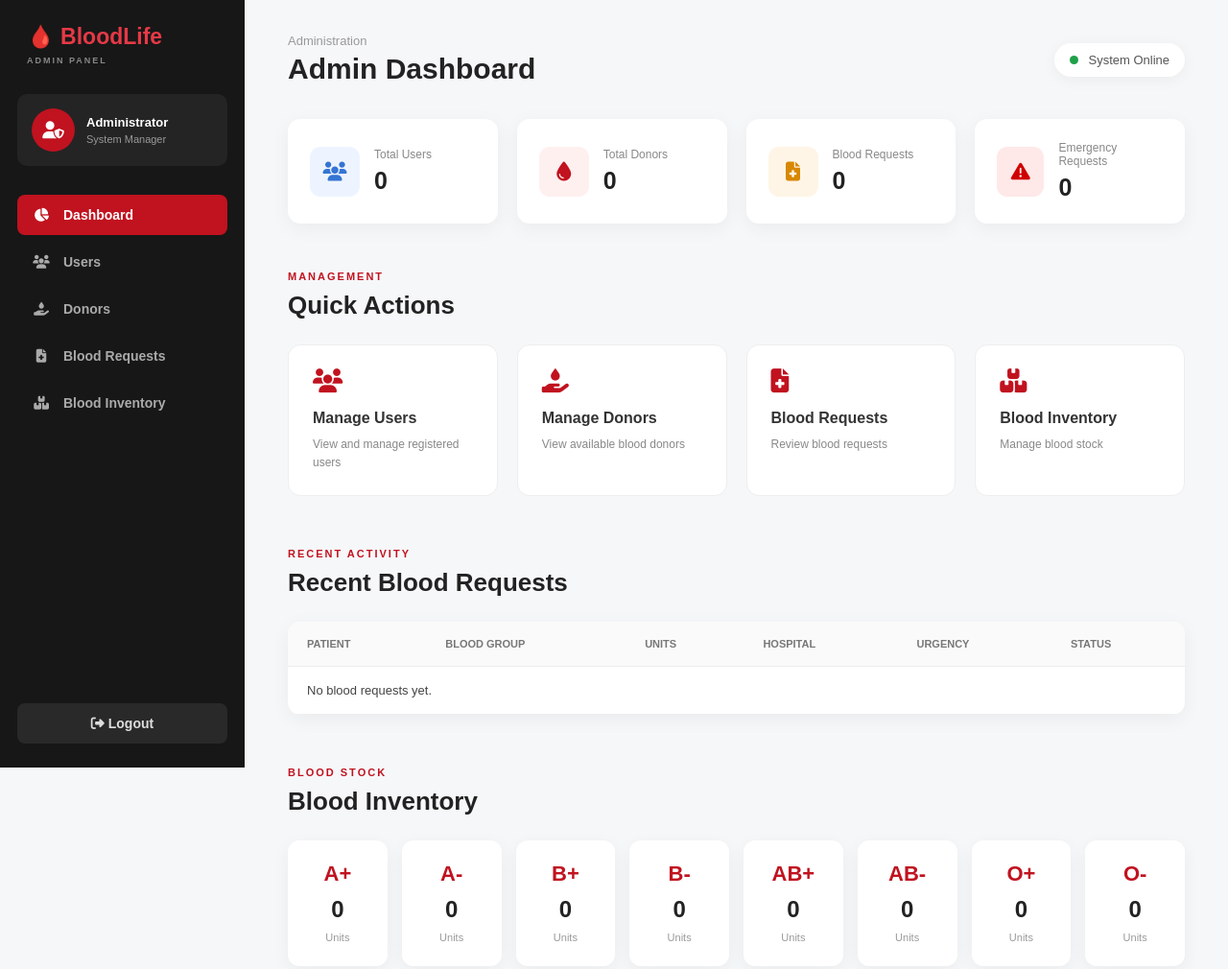
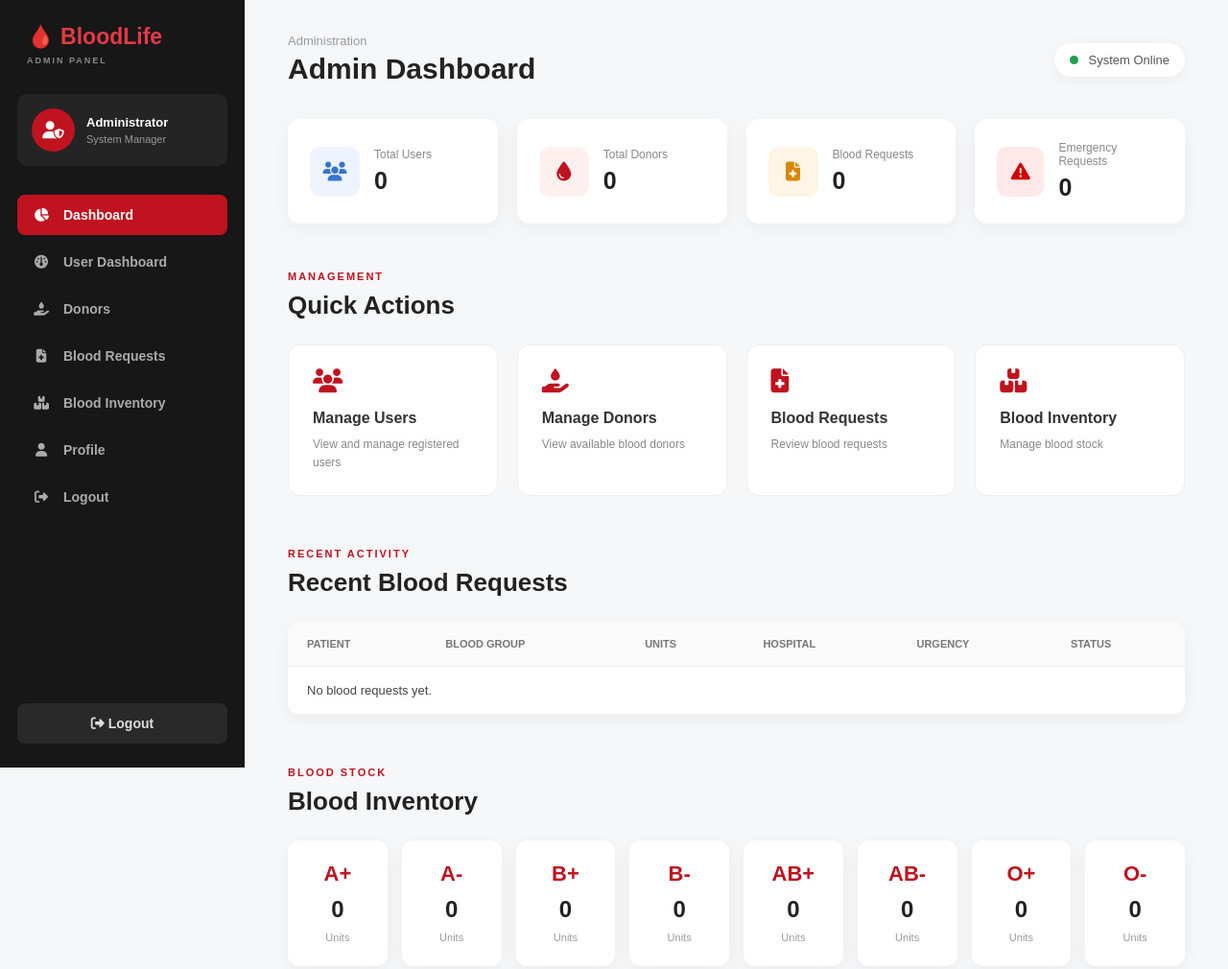
Before and after one commit to biseshghimire243-cyber/Blooddonation, a plain HTML site: page BloodDonationSystem/frontend/admin/dashboard.html in a window 1280 px wide. Shown: the whole page at 96% size. Drawn offline with Linux system fonts and the light colour scheme; no server answers.

Commit message:
the nav section are done

```diff
--- a/BloodDonationSystem/frontend/admin/dashboard.html
+++ b/BloodDonationSystem/frontend/admin/dashboard.html
@@ -53,24 +53,34 @@
         Dashboard
     </a>
 
-            <a href="#users">
-                <i class="fa-solid fa-users"></i>
-                Users
+    <a href="/find-blood.html">
+        <i class="fa-solid fa-gauge"></i>
+        User Dashboard
     </a>
 
-            <a href="/frontend/donors.html">
+    <a href="/donors.html">
         <i class="fa-solid fa-hand-holding-droplet"></i>
         Donors
     </a>
 
-            <a href="/frontend/requests.html">
+    <a href="/requests.html">
         <i class="fa-solid fa-file-medical"></i>
         Blood Requests
     </a>
 
-            <a href="#inventory">
+    <a href="/inventory.html">
         <i class="fa-solid fa-boxes-stacked"></i>
         Blood Inventory
+    </a>
+
+    <a href="/profile.html">
+        <i class="fa-solid fa-user"></i>
+        Profile
+    </a>
+
+    <a href="#" id="logout">
+        <i class="fa-solid fa-right-from-bracket"></i>
+        Logout
     </a>
 
 </nav>
```
Lines whose indentation alone changed are shown as unchanged.
